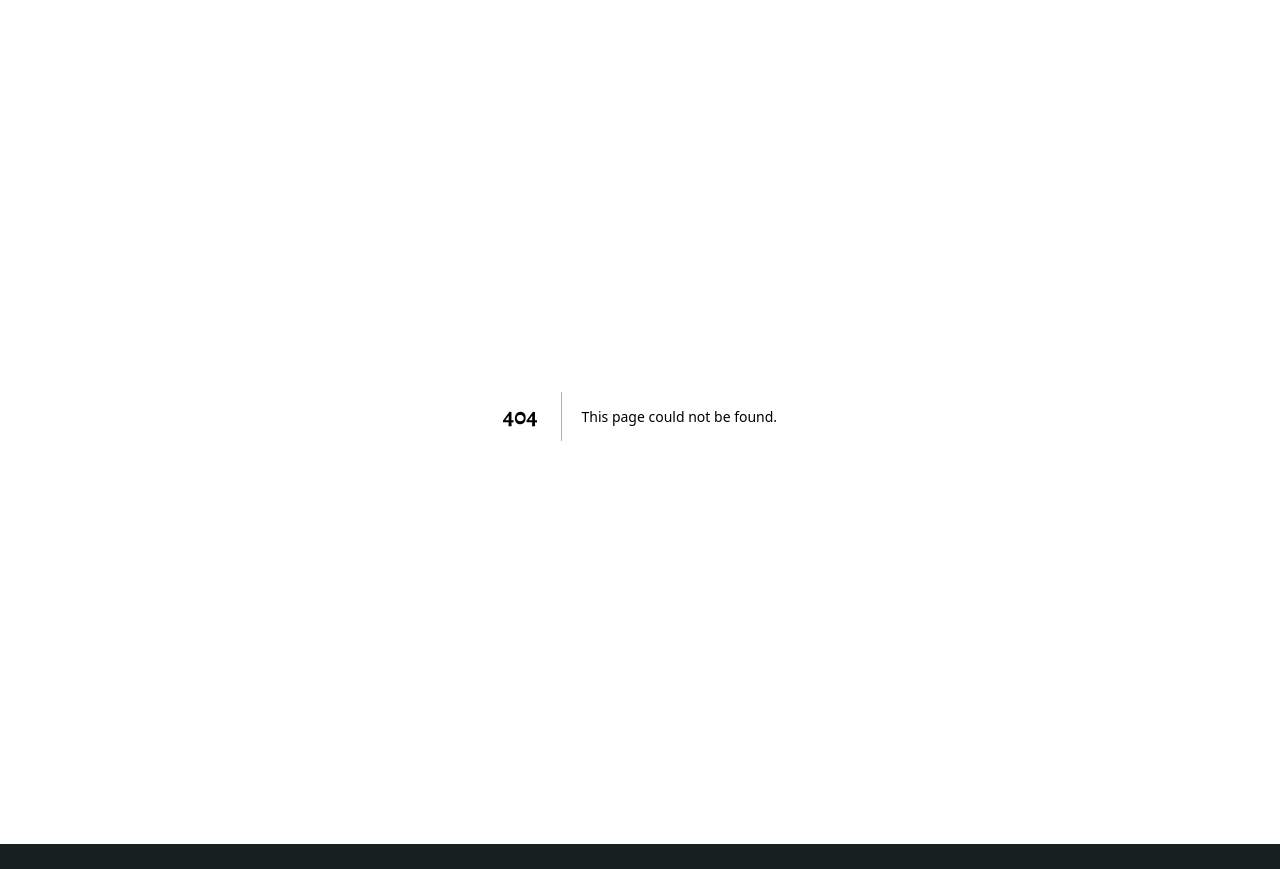
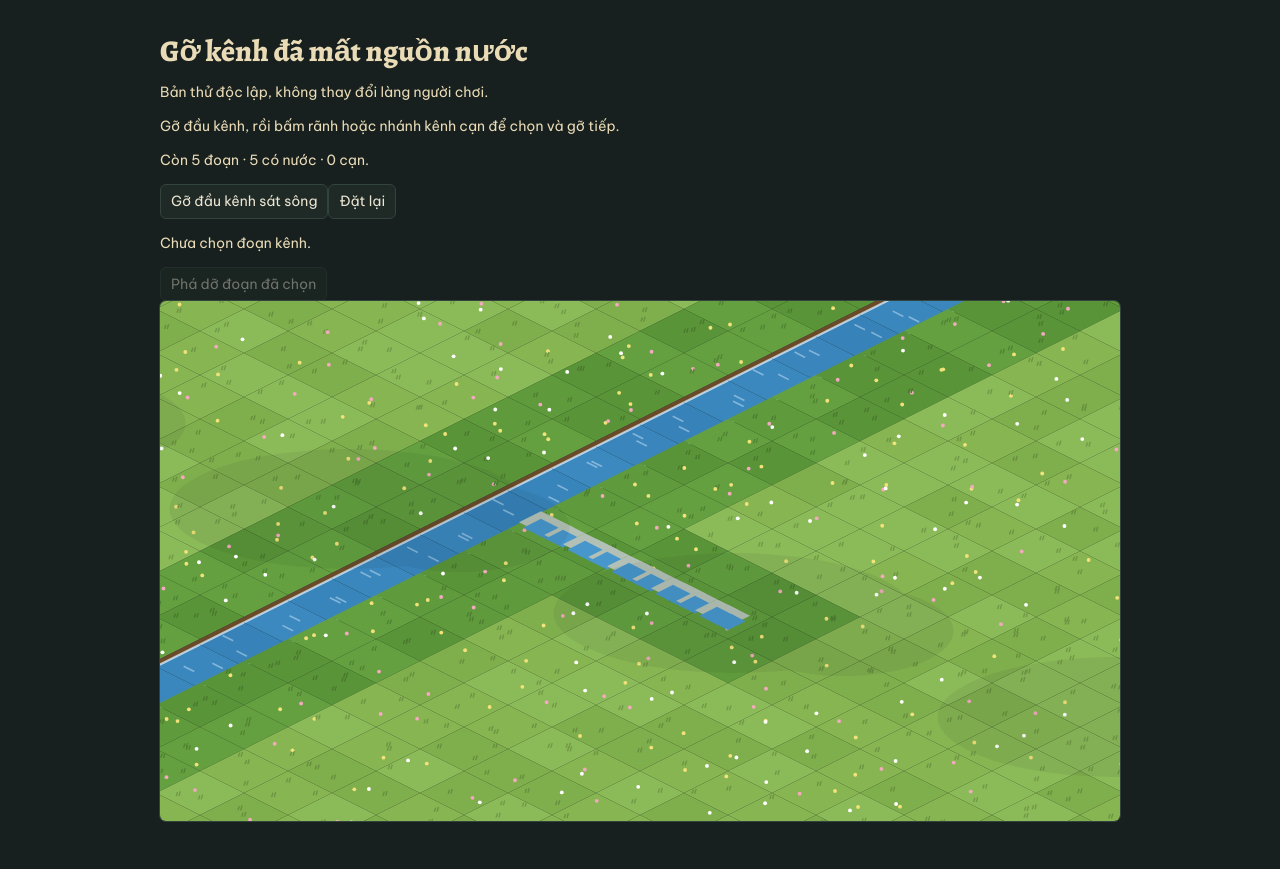
Before and after one commit to phungthienphu/dongchaythoigian, a Next.js app: page /dev/canal in a window 1280 px wide. Before the commit this address had no page. Before the commit the page ends 844 px from the top, so only its background shows below. Built offline with nearby package versions, Linux system fonts and the light colour scheme.

Commit message:
fix: allow picking and demolishing disconnected canals

```diff
--- /dev/null
+++ b/app/dev/canal/page.tsx
@@ -0,0 +1,15 @@
+"use client";
+// Isolated picker/demolition fixture. Never loads or saves a player account.
+import {useEffect,useRef,useState} from 'react';
+import {drawCity,pickVillageTarget,type View} from '@/components/draw';
+import {newCity,derive,applyAction,G,R,H,idx,type City} from '@/lib/engine';
+const view:View={TW:88,TH:44,ox:612,oy:-564,width:960,height:520,s:88/64};
+function fixture(){const c=newCity(0,123);c.t.fill(G);c.seen.fill(1);c.people=[];c.herds=[];c.camps=[];c.b={};c.era=3;for(let y=0;y<H;y++)c.t[idx(14,y)]=R;for(let x=15;x<=19;x++)c.b[idx(x,20)]={k:'canal',lvl:1,doneAt:null};return c;}
+export default function CanalPreview(){
+ const [city,setCity]=useState<City>(fixture),[selected,setSelected]=useState<{x:number;y:number}|null>(null),[message,setMessage]=useState('Gỡ đầu kênh, rồi bấm rãnh hoặc nhánh kênh cạn để chọn và gỡ tiếp.');
+ const canvas=useRef<HTMLCanvasElement>(null),d=derive(city);
+ useEffect(()=>{let raf=0;const ctx=canvas.current?.getContext('2d');const paint=(anim:number)=>{if(ctx)drawCity(ctx,city,d,{v:view,now:0,anim,hover:null,selected,tool:null,villagers:[],picked:new Set(),fx:[],chopping:new Set()});raf=requestAnimationFrame(paint);};raf=requestAnimationFrame(paint);return()=>cancelAnimationFrame(raf);},[city,selected]);
+ const remove=(cell:{x:number;y:number})=>{const c=structuredClone(city),err=applyAction(c,{type:'demolish',...cell},0);setCity(c);setMessage(err??`Đã gỡ kênh (${cell.x}, ${cell.y}).`);setSelected(null);};
+ const canals=Object.entries(city.b).filter(([,b])=>b.k==='canal');
+ return <main style={{padding:20,maxWidth:1000,margin:'auto',color:'#eadbb7'}}><h1>Gỡ kênh đã mất nguồn nước</h1><p>Bản thử độc lập, không thay đổi làng người chơi.</p><p role="status">{message}</p><p>Còn {canals.length} đoạn · {canals.filter(([i])=>d.wet[Number(i)]).length} có nước · {canals.filter(([i])=>!d.wet[Number(i)]).length} cạn.</p><button disabled={!city.b[idx(15,20)]} onClick={()=>remove({x:15,y:20})}>Gỡ đầu kênh sát sông</button><button onClick={()=>{setCity(fixture());setSelected(null);setMessage('Đã đặt lại bản thử.');}}>Đặt lại</button><p>{selected?`Đã chọn kênh (${selected.x}, ${selected.y}) · ${d.wet[idx(selected.x,selected.y)]?'Có nước':'Cạn nước'}`:'Chưa chọn đoạn kênh.'}</p><button disabled={!selected} onClick={()=>{if(selected)remove(selected);}}>Phá dỡ đoạn đã chọn</button><canvas ref={canvas} width={960} height={520} style={{width:'100%'}} aria-label="Bấm vào nhánh kênh để chọn" onClick={e=>{const rect=e.currentTarget.getBoundingClientRect(),target=pickVillageTarget(view,city,[],0,(e.clientX-rect.left)*960/rect.width,(e.clientY-rect.top)*520/rect.height);if(target?.type==='building'&&city.b[idx(target.cell.x,target.cell.y)]?.k==='canal')setSelected(target.cell);else{setSelected(null);setMessage('Không có kênh tại điểm bấm.');}}}/></main>;
+}
--- a/components/Game.tsx
+++ b/components/Game.tsx
@@ -1002,6 +1002,7 @@ export default function Game() {
               <h2>{buildingName(c, sel.k)}{sel.lvl ? ` · cấp ${sel.lvl}` : ""}</h2>
               <p className="muted small">Kiến trúc {ERA_NAMES[c.era].toLowerCase()} · Lên thời đại tự đổi kiến trúc, không tự tăng cấp. Bấm nâng cấp để tăng công năng và trang bị; cấp tối đa theo Đình làng.</p>
               <p className="muted small">{B[sel.k].d}</p>
+              {sel.k==='canal'&&sel.lvl>=1&&<p className={D.wet[selI]?'small':'err small'}>{D.wet[selI]?'Kênh đang có nước, tưới cho đất xung quanh.':'Kênh cạn: mất đường nối tới sông, không còn tưới đất. Nối lại kênh để có nước hoặc dùng Phá dỡ bên dưới để gỡ từng đoạn.'}</p>}
               {sel.doneAt && <p className="small">{sel.lvl === 0 ? "Đang xây" : sel.storageUpgrade ? `Đang nâng ngăn ${RN[sel.storageUpgrade]}` : `Đang nâng lên cấp ${sel.lvl + 1}`}: còn {fmtDur(sel.doneAt - t)}</p>}
               {c.cropDamage?.tile===selI && c.cropDamage.until>t && <p className="err small">Ruộng bị thú rừng giẫm: năng suất còn 50%, phục hồi sau {fmtDur(c.cropDamage.until-t)}.</p>}
               {sel.doneAt && <button disabled={busy||c.res.diamond<speedBuildCost(sel,t)} onClick={()=>act({type:"speedBuild",...selected})}>Hoàn tất ngay · {speedBuildCost(sel,t)} kim cương (30 giây / viên)</button>}
--- a/components/draw.ts
+++ b/components/draw.ts
@@ -709,21 +709,11 @@ function drawBase(r: RC, k: BKey, x: number, y: number, lvl: number, i: number)
     case "canal": {
       const wet = r.D.wet[i], z = -3;
       const water = wet ? (r.season === 3 ? "#6a9fc2" : "#4796cc") : "#86704f";
-      const w = 0.2, links: [number, number][] = [];
-      for (const [dx, dy] of N4) {
-        if (!inb(x + dx, y + dy)) continue;
-        const j = idx(x + dx, y + dy);
-        if (r.city.t[j] === R || r.city.b[j]?.k === "canal") links.push([dx, dy]);
-      }
       const rect = (u0: number, v0: number, u1: number, v1: number) => {
         poly(c, [q(u0, v0, 1), q(u1, v0, 1), q(u1, v1, 1), q(u0, v1, 1)], r.city.era===3 ? "#b3c0b6" : "#a28a62");
         poly(c, [q(u0 + 0.05, v0 + 0.05, z), q(u1 - 0.05, v0 + 0.05, z), q(u1 - 0.05, v1 - 0.05, z), q(u0 + 0.05, v1 - 0.05, z)], water);
       };
-      rect(-w - 0.05, -w - 0.05, w + 0.05, w + 0.05);
-      for (const [dx, dy] of links) {
-        if (dx) rect(dx > 0 ? 0 : -0.5, -w - 0.05, dx > 0 ? 0.5 : 0, w + 0.05);
-        else rect(-w - 0.05, dy > 0 ? 0 : -0.5, w + 0.05, dy > 0 ? 0.5 : 0);
-      }
+      for(const bounds of canalFootprints(r.city,x,y))rect(...bounds);
       break;
     }
     case "levee": {
@@ -1297,6 +1287,17 @@ export function herdAnimals(city: City, h: { id: number; at: number; n: number }
 
 type HitShape = { u0: number; v0: number; u1: number; v1: number; wall: number; roof?: number; pyramid?: boolean; z?: number };
 
+/** Share canal geometry between painting and picking, including disconnected dry branches. */
+function canalFootprints(city:City,x:number,y:number):[number,number,number,number][]{
+  const rects:[number,number,number,number][]=[[-.25,-.25,.25,.25]];
+  for(const [dx,dy]of N4){
+    if(!inb(x+dx,y+dy))continue;const tile=idx(x+dx,y+dy);
+    if(city.t[tile]!==R&&city.b[tile]?.k!=="canal")continue;
+    rects.push(dx?[dx>0?0:-.5,-.25,dx>0?.5:0,.25]:[-.25,dy>0?0:-.5,.25,dy>0?.5:0]);
+  }
+  return rects;
+}
+
 /** Match the main solid silhouettes; ignore smoke, shadows and thin waving flags. */
 function buildingHitShapes(k: BKey, lvl: number, era: number): HitShape[] {
   const hs = 1 + .2 * Math.max(0, lvl - 1);
@@ -1314,7 +1315,7 @@ function buildingHitShapes(k: BKey, lvl: number, era: number): HitShape[] {
     case "fire": return [shape(-.22, -.22, .22, .22, 1, 20, true)];
     case "logistics": case "infirmary": return [shape(-.4,-.34,.3,.18,25),shape(-.32,.26,.24,.43,10)];
     case "farm": return [shape(-.46, -.46, .46, .46, 3 * hs)];
-    case "canal": return [shape(-.25, -.25, .25, .25, 1)];
+    case "canal": return [{...shape(-.25, -.25, .25, .25, 4),z:-3}];
     case "levee": return [shape(-.48, -.48, .48, .48, 6)];
     case "smelter": return [shape(-.3, -.3, .3, .3, 12, 8, true), shape(.05, -.15, .2, 0, 34)];
     case "builderhouse": return [shape(-.4,-.38,.29,.2,(era===1?9:era===2?14:19)*hs,era===1?8:11),shape(-.25,.26,.3,.4,7)];
@@ -1348,7 +1349,10 @@ export function pickBuilding(v: View, city: City, sx: number, sy: number): { x:
   const candidates = buildings(city).filter(([tile]) => city.seen[tile]).sort(([a], [b]) => (b % W + Math.floor(b / W)) - (a % W + Math.floor(a / W)) || Math.floor(b / W) - Math.floor(a / W));
   for (const [tile, building] of candidates) {
     const x = tile % W, y = Math.floor(tile / W);
-    for (const h of buildingHitShapes(building.k, Math.max(1, building.lvl), city.era)) {
+    const shapes:HitShape[]=building.k==='canal'
+      ?canalFootprints(city,x,y).map(([u0,v0,u1,v1])=>({u0,v0,u1,v1,wall:4,z:-3}))
+      :buildingHitShapes(building.k, Math.max(1, building.lvl), city.era);
+    for (const h of shapes) {
       const q = (u: number, w: number, z: number): Pt => P(v, x + .5 + u, y + .5 + w, z * v.s);
       const z = h.z ?? 0, top = z + h.wall;
       const a = q(h.u0, h.v0, z), b = q(h.u1, h.v0, z), c = q(h.u1, h.v1, z), d = q(h.u0, h.v1, z);
```
Also changed, not shown: tests/render-performance.mjs (+15 -1 lines), 1 other file (tests, documents, lock files or other folders).
